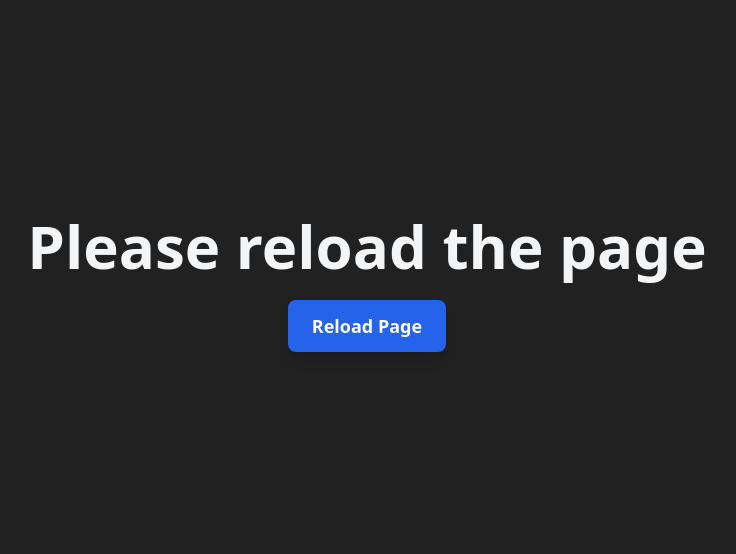
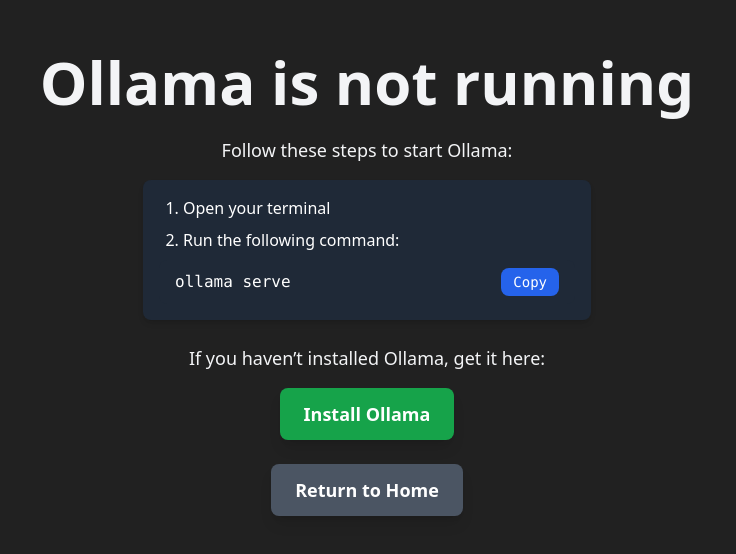
Before and after one commit to itz-me-nvs/localmind-ai, a Next.js app: page /reload in a window 1280 px wide. Shown: the part 116-670 px from the top of the page, without its empty margins (273-1009 px from the left). Built offline with nearby package versions, Linux system fonts and the light colour scheme.

Commit message:
fix: redux toolkit initialization

```diff
--- /dev/null
+++ b/app/StoreProvider.tsx
@@ -0,0 +1,24 @@
+'use client';
+
+import { AppStore, makeStore } from "@/lib/state/store";
+import { useRef } from "react";
+import { Provider } from "react-redux";
+
+interface Props {
+    readonly children: React.ReactNode
+}
+
+
+export const StoreProvider = ({children}: Props)=> {
+    const storeRef = useRef<AppStore | null>(null)
+
+    if(!storeRef.current){
+        storeRef.current = makeStore()
+    }
+
+    return (
+        <Provider store={storeRef.current}>
+            {children}
+        </Provider>
+    )
+}
--- a/app/api/ollama/generate/route.ts
+++ b/app/api/ollama/generate/route.ts
@@ -1,8 +1,12 @@
-import { OLLAMA_BASE_URL } from "@/lib/constants/common.constant";
+import {
+  API_ERROR_CODE,
+  OLLAMA_BASE_URL,
+} from "@/lib/constants/common.constant";
 import axios from "axios";
 import { NextRequest, NextResponse } from "next/server";
 
 export async function POST(request: NextRequest) {
+  try {
     const body = await request.json();
 
     const response = await axios.post(
@@ -20,4 +24,12 @@
     );
 
     return NextResponse.json(response.data);
+  } catch (error) {
+    return NextResponse.json(
+      {
+        error: "Something went wrong",
+      },
+      { status: API_ERROR_CODE.SOMETHING_WENT_WRONG }
+    );
   }
+}
--- a/app/api/ollama/getModels/route.ts
+++ b/app/api/ollama/getModels/route.ts
@@ -12,26 +12,20 @@
 export async function GET() {
   try {
     // Fetch installed models
-    const { data, status} = await axios.get(`${OLLAMA_BASE_URL}/api/tags`, {
+    const { data, status } = await axios.get(`${OLLAMA_BASE_URL}/api/tags`, {
       headers: {
         "Content-Type": "application/json",
       },
-    })
-
-    console.log("data response", data, status);
-
+    });
     return NextResponse.json(data, { status: API_ERROR_CODE.SUCCESS });
   } catch (error) {
-    console.log("err here", error);
-
-
-      // Check if ollama is running
+    // Check if ollama is running
     const { stdout, stderr } = await execPromise("ollama").catch((err) => ({
       stdout: "",
-      stderr: err
+      stderr: err,
     }));
 
-    if(!stdout.trim()){
+    if (!stdout.trim() || stderr) {
       return NextResponse.json(
         { message: "Ollama is not running." },
         { status: API_ERROR_CODE.MODEL_NOT_FOUND }
--- a/app/page.tsx
+++ b/app/page.tsx
@@ -20,14 +20,17 @@
   SelectValue,
 } from "@/components/ui/select";
 import { Textarea } from "@/components/ui/textarea";
-import { API_ERROR_CODE, OLLAMA_BASE_URL } from "@/lib/constants/common.constant";
+import {
+  API_ERROR_CODE,
+  OLLAMA_BASE_URL,
+} from "@/lib/constants/common.constant";
 import {
   ChatModel,
   OllamaAPIChatRequestModel,
   OllamaModelList,
 } from "@/lib/model/chatModel";
 import { zodResolver } from "@hookform/resolvers/zod";
-import axios from "axios";
+import axios, { AxiosError } from "axios";
 import {
   CheckCheckIcon,
   Columns2Icon,
@@ -39,7 +42,7 @@
   SearchIcon,
   SparklesIcon,
   WrenchIcon,
-  XIcon
+  XIcon,
 } from "lucide-react";
 import Image from "next/image";
 import { redirect } from "next/navigation";
@@ -129,26 +132,23 @@
         }
       } catch (error: any) {
         const response = error?.response;
-        if(API_ERROR_CODE.INTERNAL_SERVER_ERROR === response?.status){
-          toast("Internal Server Error",{
+        if (API_ERROR_CODE.INTERNAL_SERVER_ERROR === response?.status) {
+          toast("Internal Server Error", {
             style: {
-              backgroundColor: 'hsl(var(--destructive))',
-              color: 'hsl(var(--destructive-foreground))'
-            }
-          })
-        }
-        else if(API_ERROR_CODE.SOMETHING_WENT_WRONG == response?.status){
+              backgroundColor: "hsl(var(--destructive))",
+              color: "hsl(var(--destructive-foreground))",
+            },
+          });
+        } else if (API_ERROR_CODE.SOMETHING_WENT_WRONG == response?.status) {
           // error style
           toast("Something went wrong", {
-
             style: {
-              backgroundColor: 'hsl(var(--destructive))',
-              color: 'hsl(var(--destructive-foreground))'
-            }
-          })
-        }
-        else if (API_ERROR_CODE.MODEL_NOT_FOUND == response?.status) {
-          redirect("/reload")
+              backgroundColor: "hsl(var(--destructive))",
+              color: "hsl(var(--destructive-foreground))",
+            },
+          });
+        } else if (API_ERROR_CODE.MODEL_NOT_FOUND == response?.status) {
+          redirect("/reload");
         }
       }
     };
@@ -220,6 +220,7 @@
   const summarizeChatHistory = async (
     maxSummaryToken: number = 1000
   ): Promise<string> => {
+    try {
       if (chat.length > 1) {
         let content = chat
           .slice(1, -MAX_MESSAGES)
@@ -251,10 +252,16 @@
       }
 
       return "";
+    } catch (err) {
+      console.log("error", err);
+      const error = ((err as AxiosError).response?.data as any)?.error;
+      toast.error(error || "Something went wrong");
+      setIsLoading(false);
+      throw error;
+    }
   };
 
   const ollamaChatCompletion = async () => {
-    try {
     let messages: OllamaAPIChatRequestModel[] = [];
     let chatSummary = "";
 
@@ -271,6 +278,7 @@
     ];
     console.log(chatSummary);
 
+    try {
       const response = await fetch(`${OLLAMA_BASE_URL}/api/chat`, {
         method: "POST",
         headers: { "Content-Type": "application/json" },
@@ -329,13 +337,23 @@
               });
             }
           } catch (error) {
-            console.error("Error parsing JSON:", error);
+            toast.error("Error parsing JSON", {
+              style: {
+                backgroundColor: "hsl(var(--destructive))",
+                color: "hsl(var(--destructive-foreground))",
+              },
+            });
           }
         }
       }
     } catch (error) {
-      console.error("Streaming error:", error);
-      setIsLoading(false);
+      toast.error("Something went wrong", {
+        style: {
+          backgroundColor: "hsl(var(--destructive))",
+          color: "hsl(var(--destructive-foreground))",
+        },
+      });
+      throw error;
     }
   };
 
@@ -406,7 +424,10 @@
       </div> */}
 
         <div className="flex items-center space-x-3">
-          <Select onValueChange={(value) => handleModelChange(value)} defaultValue="qwen2.5:0.5b">
+          <Select
+            onValueChange={(value) => handleModelChange(value)}
+            defaultValue="qwen2.5:0.5b"
+          >
             <SelectTrigger className="w-[180px]  focus:ring-0 dark:border-background-message dark:border">
               <SelectValue placeholder="Models" />
             </SelectTrigger>
@@ -420,9 +441,6 @@
           </Select>
         </div>
       </header>
-
-
-
 
       {/* Sidebar */}
       <aside
@@ -462,11 +480,21 @@
                 className="w-full h-[3rem] flex items-center rounded-lg p-3 text-left hover:bg-gray-100 focus:outline-none focus:ring-2 focus:ring-blue-500 focus:ring-offset-2 transition-all"
               >
                 {/* Icon Always Visible */}
-          <MessageSquareIcon className={`text-gray-500 h-5 w-5 shrink-0 `} />
+                <MessageSquareIcon
+                  className={`text-gray-500 h-5 w-5 shrink-0 `}
+                />
 
                 {/* Text Appears Only When Sidebar is Open */}
-          <div className={`ml-3 transition-opacity ${sidebarOpen ? "opacity-100" : "opacity-0 w-0 overflow-hidden"}`}>
-            <p className="text-sm font-medium text-gray-800">{chat.title}</p>
+                <div
+                  className={`ml-3 transition-opacity ${
+                    sidebarOpen
+                      ? "opacity-100"
+                      : "opacity-0 w-0 overflow-hidden"
+                  }`}
+                >
+                  <p className="text-sm font-medium text-gray-800">
+                    {chat.title}
+                  </p>
                   <p className="text-xs text-gray-500">{chat.date}</p>
                 </div>
               </button>
@@ -475,14 +503,14 @@
         </div>
       </aside>
 
-
-
       <main
         className={`relative flex bg-red ${
           isSubmitted
             ? "justify-start min-h-[80vh] mt-20"
             : "justify-center min-h-screen"
-        } items-center h-full flex-col transition-all ${isSubmitted && sidebarOpen ? 'ml-72' : 'ml-20'}`}
+        } items-center h-full flex-col transition-all ${
+          isSubmitted && sidebarOpen ? "ml-72" : "ml-20"
+        }`}
       >
         {isSubmitted ? (
           <OllamaChat chatList={chat} isLoading={isLoading} />
@@ -623,7 +651,6 @@
           </DialogFooter>
         </DialogContent>
       </Dialog>
-
     </div>
   );
 }
--- a/app/reload/page.tsx
+++ b/app/reload/page.tsx
@@ -1,19 +1,57 @@
-'use client'
+"use client";
 
-import { redirect } from "next/navigation";
+import { useRouter } from "next/navigation";
+import { useState } from "react";
 
-export default function ReloadPage() {
+export default function OllamaNotRunningPage() {
+  const [copied, setCopied] = useState(false);
+  const router = useRouter();
+
+  const handleCopy = () => {
+    navigator.clipboard.writeText("ollama serve");
+    setCopied(true);
+    setTimeout(() => setCopied(false), 2000);
+  };
+
   return (
     <div className="flex flex-col items-center justify-center min-h-screen bg-background-secondary from-gray-100 to-gray-300 dark:from-gray-900 dark:to-gray-800 text-gray-900 dark:text-gray-100 px-6">
       <h1 className="text-4xl md:text-6xl font-extrabold text-center mb-6">
-        Please reload the page
+        Ollama is not running
       </h1>
-
+      <p className="text-lg text-center mb-4">
+        Follow these steps to start Ollama:
+      </p>
+      <div className="bg-white dark:bg-gray-800 text-gray-900 dark:text-white p-4 rounded-lg shadow-md w-full max-w-md">
+        <ol className="list-decimal pl-6 space-y-2">
+          <li>Open your terminal</li>
+          <li>Run the following command:</li>
+        </ol>
+        <div className="bg-gray-800 text-white px-4 py-2 mt-2 rounded-lg flex justify-between items-center font-mono">
+          <code>ollama serve</code>
           <button
-          onClick={() => redirect("/")}
-          className="px-6 py-3 text-lg font-semibold text-white bg-blue-600 rounded-lg shadow-lg hover:bg-blue-700 active:scale-95 transition-transform duration-200"
+            onClick={handleCopy}
+            className="ml-4 text-sm bg-blue-600 hover:bg-blue-700 px-3 py-1 rounded-lg"
           >
-          Reload Page
+            {copied ? "Copied!" : "Copy"}
+          </button>
+        </div>
+      </div>
+      <p className="text-lg text-center mt-6">
+        If you haven’t installed Ollama, get it here:
+      </p>
+      <a
+        href="https://ollama.com"
+        target="_blank"
+        rel="noopener noreferrer"
+        className="px-6 py-3 mt-4 text-lg font-semibold text-white bg-green-600 rounded-lg shadow-lg hover:bg-green-700 active:scale-95 transition-transform duration-200"
+      >
+        Install Ollama
+      </a>
+      <button
+        onClick={() => router.push("/")}
+        className="px-6 py-3 mt-6 text-lg font-semibold text-white bg-gray-600 rounded-lg shadow-lg hover:bg-gray-700 active:scale-95 transition-transform duration-200"
+      >
+        Return to Home
       </button>
     </div>
   );
--- a/lib/constants/common.constant.ts
+++ b/lib/constants/common.constant.ts
@@ -16,7 +16,7 @@
 
 
     // custom error codes
-    "MODEL_NOT_FOUND": 1001
+    "MODEL_NOT_FOUND": 502
 }
 
 
--- /dev/null
+++ b/lib/state/store.ts
@@ -0,0 +1,11 @@
+import { configureStore } from "@reduxjs/toolkit"
+
+export const makeStore = ()=> {
+    return configureStore({
+        reducer: {}
+    })
+}
+
+
+// Infer the return type of store
+export type AppStore = ReturnType<typeof makeStore>
--- a/package.json
+++ b/package.json
@@ -14,6 +14,7 @@
     "@radix-ui/react-label": "^2.1.2",
     "@radix-ui/react-select": "^2.1.6",
     "@radix-ui/react-slot": "^1.1.2",
+    "@reduxjs/toolkit": "^2.6.0",
     "axios": "^1.7.9",
     "class-variance-authority": "^0.7.1",
     "clsx": "^2.1.1",
@@ -25,6 +26,7 @@
     "react-dom": "^19.0.0",
     "react-hook-form": "^7.54.2",
     "react-markdown": "^10.0.0",
+    "react-redux": "^9.2.0",
     "rehype-highlight": "^7.0.2",
     "remark-gfm": "^4.0.1",
     "sonner": "^2.0.1",
```
Also changed, not shown: lib/state/features/counter/counterSlice.ts (added, +39 -0 lines), 1 other file (tests, documents, lock files or other folders). Lines whose indentation alone changed are shown as unchanged.
